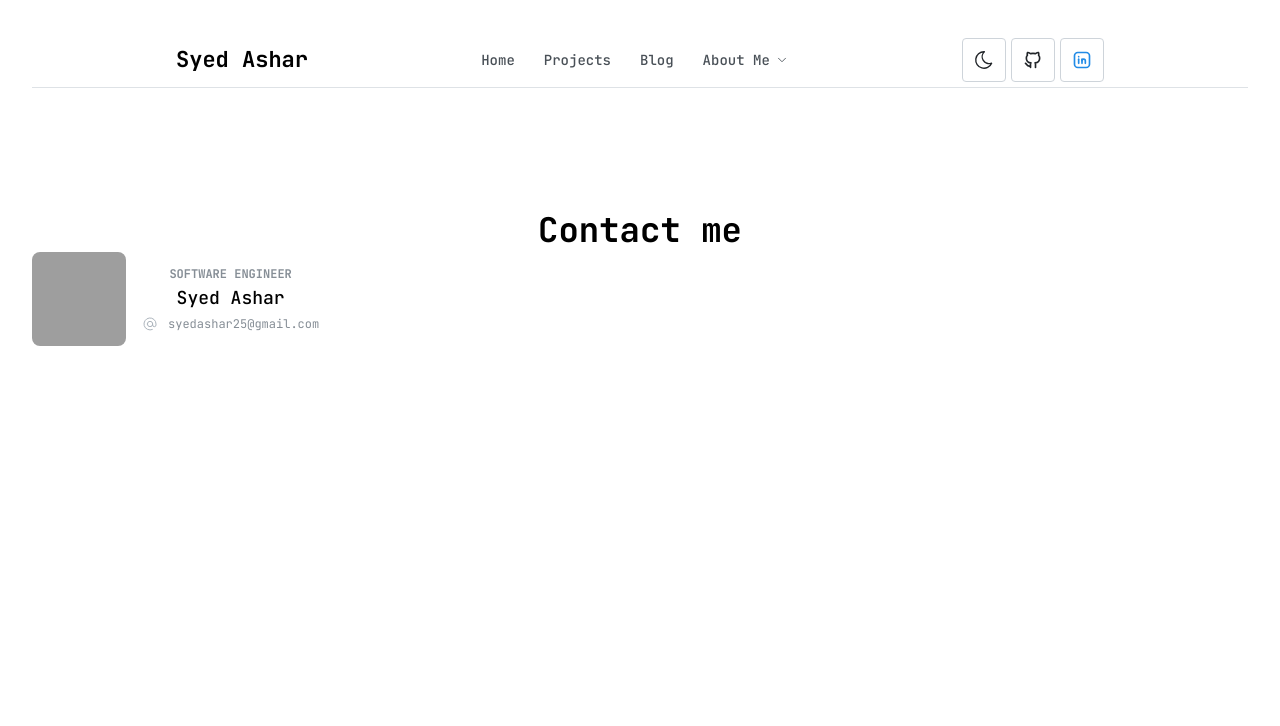
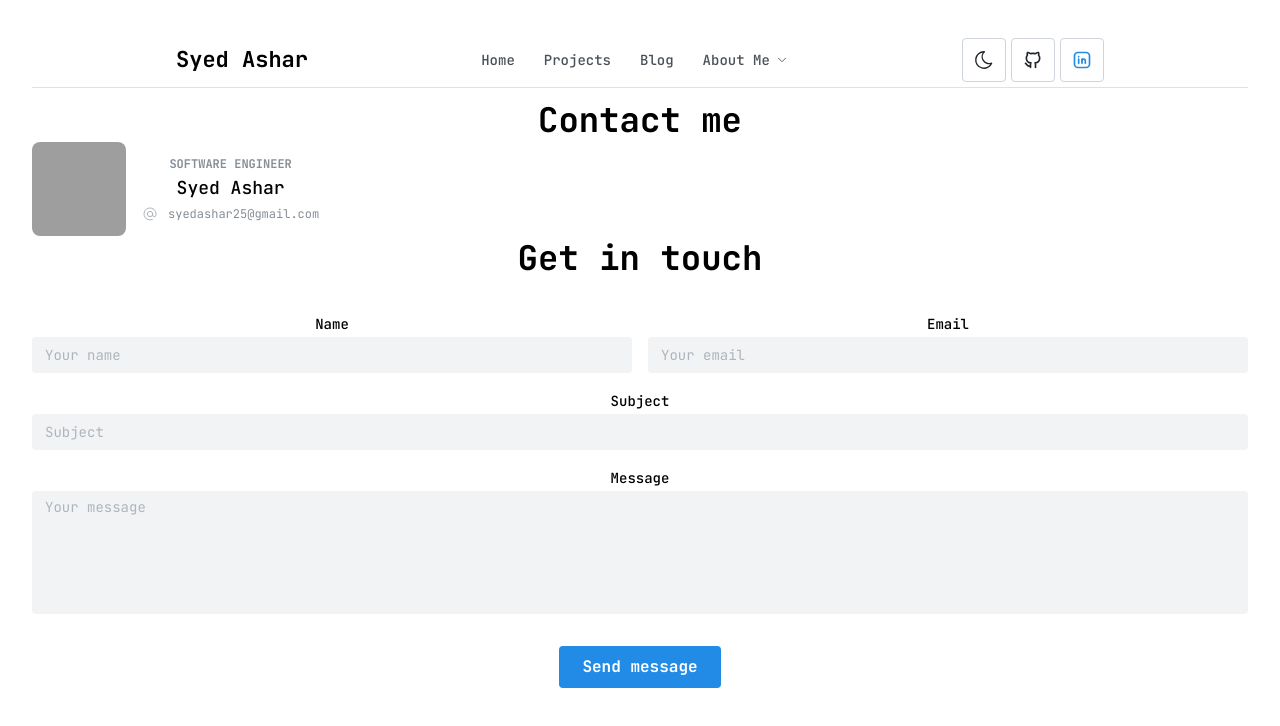
Before and after one commit to syedashar129/asharweb, a React (Vite) app in the folder asharwebui/: page /contact in a window 1280 px wide. Shown: the top 726 px of the page. Built offline with nearby package versions, Linux system fonts and the light colour scheme; grey boxes are pictures that could not be loaded; a web font is replaced by a local one.

Commit message:
fixed top header margins

```diff
--- a/asharwebui/package.json
+++ b/asharwebui/package.json
@@ -12,6 +12,7 @@
   "dependencies": {
     "@mantine/carousel": "^7.15.1",
     "@mantine/core": "^7.15.1",
+    "@mantine/form": "^7.15.2",
     "@mantine/hooks": "^7.15.1",
     "@mantinex/mantine-logo": "^1.1.0",
     "@tabler/icons-react": "^3.24.0",
--- a/asharwebui/src/App.tsx
+++ b/asharwebui/src/App.tsx
@@ -4,7 +4,7 @@ import {Route, Routes} from "react-router-dom";
 import Home from "./screens/home/HomePage.tsx";
 import Projects from "./screens/projects/Projects.tsx";
 import Blog from "./screens/blog/Blog.tsx";
-import ContactMe from "./screens/contact/ContactMe.tsx";
+import Contact from "./screens/contact/Contact.tsx";
 
 
 function App() {
@@ -12,14 +12,14 @@ function App() {
   return (
     <>
         {/*this header stays on every page*/}
-        <TopHeader/>
+        <TopHeader />
 
 
         <Routes>
             <Route path={'/'} element={<Home/>}/>
             <Route path={'/projects'} element={<Projects/>}/>
             <Route path={'/blog'} element={<Blog/>}/>
-            <Route path={'/contact'} element={<ContactMe/>}/>
+            <Route path={'/contact'} element={<Contact/>}/>
         </Routes>
 
 
--- a/asharwebui/src/screens/contact/ContactMe.tsx
+++ b/asharwebui/src/screens/contact/Contact.tsx
@@ -1,11 +1,13 @@
 import { Title } from "@mantine/core";
 import {UserInfo} from "./UserInfo.tsx";
+import {ContactInfo} from "./ContactInfo.tsx";
 
-export default function ContactMe(){
+export default function Contact(){
     return (
         <>
             <Title>Contact me</Title>
             <UserInfo title={'Software Engineer'} name={'Syed Ashar'} email={'syedashar25@gmail.com'}/>
+            <ContactInfo/>
         </>
     )
 }
--- /dev/null
+++ b/asharwebui/src/screens/contact/ContactInfo.tsx
@@ -0,0 +1,75 @@
+import { Button, Group, SimpleGrid, Textarea, TextInput, Title } from '@mantine/core';
+import { useForm } from '@mantine/form';
+
+export function ContactInfo() {
+  const form = useForm({
+    initialValues: {
+      name: '',
+      email: '',
+      subject: '',
+      message: '',
+    },
+    validate: {
+      name: (value) => value.trim().length < 2,
+      email: (value) => !/^\S+@\S+$/.test(value),
+      subject: (value) => value.trim().length === 0,
+    },
+  });
+
+  return (
+    <form onSubmit={form.onSubmit(() => {})}>
+      <Title
+        order={2}
+        size="h1"
+        style={{ fontFamily: 'Greycliff CF, var(--mantine-font-family)' }}
+        fw={900}
+        ta="center"
+      >
+        Get in touch
+      </Title>
+
+      <SimpleGrid cols={{ base: 1, sm: 2 }} mt="xl">
+        <TextInput
+          label="Name"
+          placeholder="Your name"
+          name="name"
+          variant="filled"
+          {...form.getInputProps('name')}
+        />
+        <TextInput
+          label="Email"
+          placeholder="Your email"
+          name="email"
+          variant="filled"
+          {...form.getInputProps('email')}
+        />
+      </SimpleGrid>
+
+      <TextInput
+        label="Subject"
+        placeholder="Subject"
+        mt="md"
+        name="subject"
+        variant="filled"
+        {...form.getInputProps('subject')}
+      />
+      <Textarea
+        mt="md"
+        label="Message"
+        placeholder="Your message"
+        maxRows={10}
+        minRows={5}
+        autosize
+        name="message"
+        variant="filled"
+        {...form.getInputProps('message')}
+      />
+
+      <Group justify="center" mt="xl">
+        <Button type="submit" size="md">
+          Send message
+        </Button>
+      </Group>
+    </form>
+  );
+}
--- a/asharwebui/src/screens/home/home-components/Hobbies.tsx
+++ b/asharwebui/src/screens/home/home-components/Hobbies.tsx
@@ -44,6 +44,7 @@ export function Hobbies() {
     return (
         <Container size={700} className={classes.wrapper}>
             <Text className={classes.supTitle}>Syed's Hobbies</Text>
+            <br/>
 
             <Title className={classes.title} order={2}>
                 Beyond Code - <span className={classes.highlight}>What do I do?</span>
--- a/asharwebui/src/screens/home/home-components/MainHeader.tsx
+++ b/asharwebui/src/screens/home/home-components/MainHeader.tsx
@@ -39,8 +39,8 @@ export function MainHeader() {
                     </List>
 
                     <Group mt={30}>
-                        <Link to={'/contact'}>
-                            <Button radius="xl" size="md" className={classes.control}>Learn More About Me</Button>
+                        <Link to={'/projects'}>
+                            <Button radius="xl" size="md" className={classes.control}>Check My Projects</Button>
                         </Link>
 
                         <Link to={'/contact'}>
--- a/asharwebui/src/styles/home/TopHeader.module.css
+++ b/asharwebui/src/styles/home/TopHeader.module.css
@@ -1,6 +1,6 @@
 .header {
     height: 56px;
-    margin-bottom: 120px;
+    margin-bottom: 10px;
     background-color: var(--mantine-color-body);
     border-bottom: 1px solid light-dark(var(--mantine-color-gray-3), var(--mantine-color-dark-4));
 }
```
Also changed, not shown: 1 other file (tests, documents, lock files or other folders).
